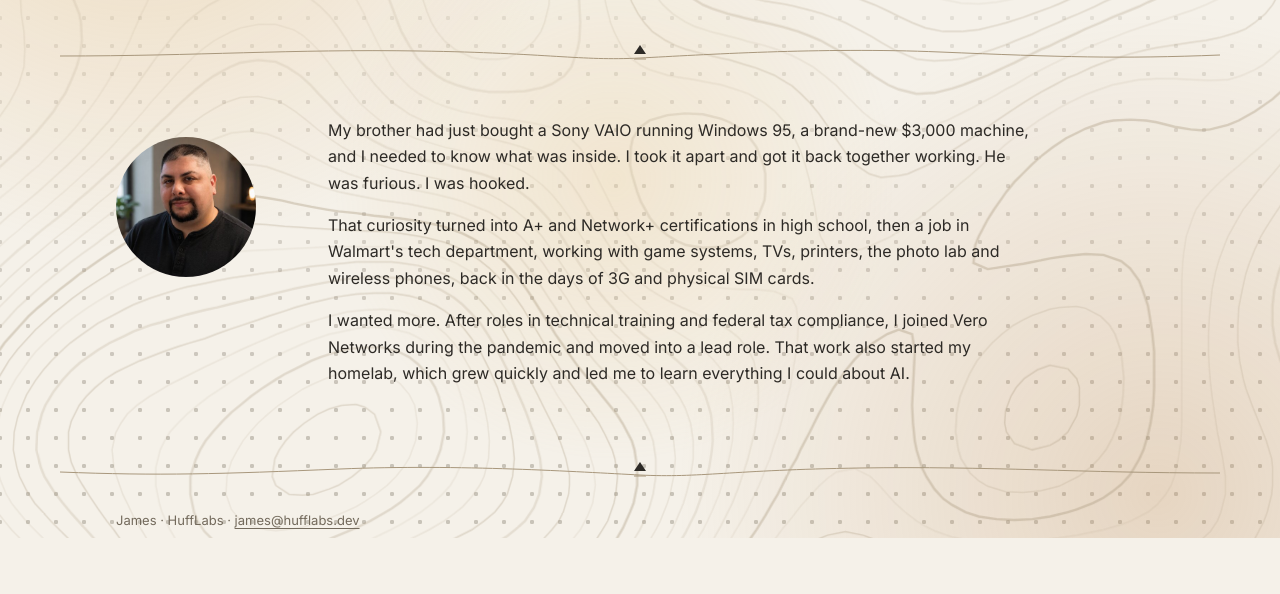
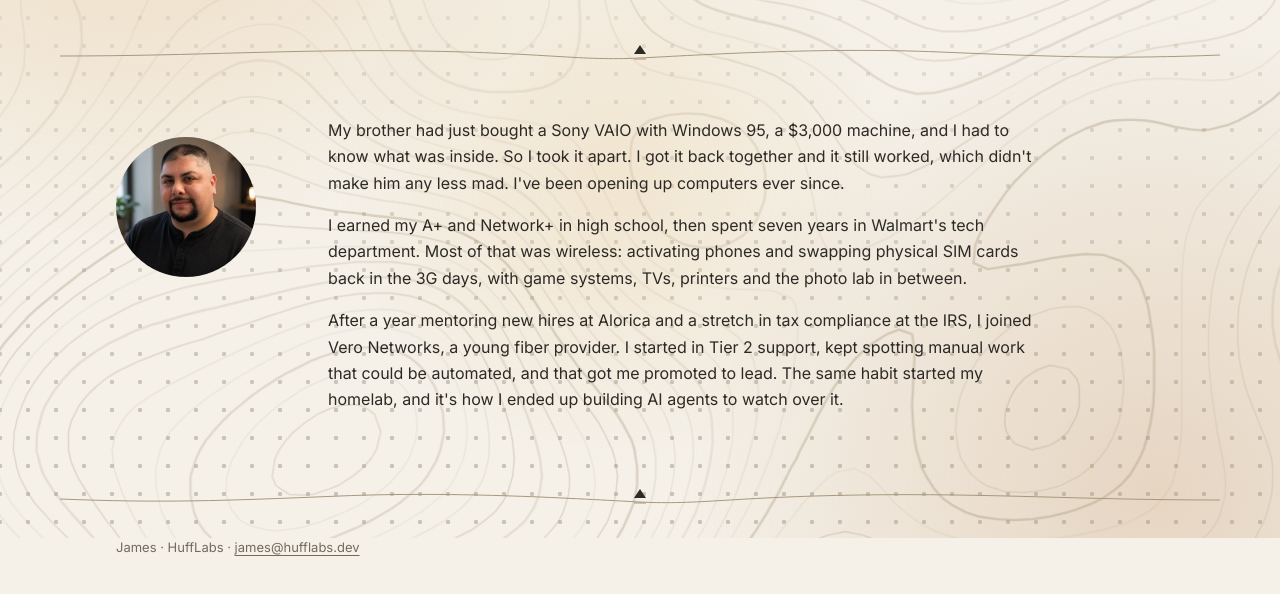
Before and after one commit to n0rthstar88/hufflabs.dev, a plain HTML site: page about/index.html in a window 1280 px wide. Shown: the part 262-856 px from the top of the page. Before the commit the page ends 834 px from the top, so only its background shows below. Drawn offline with Linux system fonts and the light colour scheme.

Commit message:
Rewrite home intro and About story in plainer, more specific words

```diff
--- a/about/index.html
+++ b/about/index.html
@@ -72,9 +72,9 @@
         <img class="portrait" src="/assets/photos/portrait.jpg" width="392" height="392" alt="Portrait of James">
       </div>
       <div>
-        <p>My brother had just bought a Sony VAIO running Windows 95, a brand-new $3,000 machine, and I needed to know what was inside. I took it apart and got it back together working. He was furious. I was hooked.</p>
-        <p>That curiosity turned into A+ and Network+ certifications in high school, then a job in Walmart's tech department, working with game systems, TVs, printers, the photo lab and wireless phones, back in the days of 3G and physical SIM cards.</p>
-        <p>I wanted more. After roles in technical training and federal tax compliance, I joined Vero Networks during the pandemic and moved into a lead role. That work also started my homelab, which grew quickly and led me to learn everything I could about AI.</p>
+        <p>My brother had just bought a Sony VAIO with Windows 95, a $3,000 machine, and I had to know what was inside. So I took it apart. I got it back together and it still worked, which didn't make him any less mad. I've been opening up computers ever since.</p>
+        <p>I earned my A+ and Network+ in high school, then spent seven years in Walmart's tech department. Most of that was wireless: activating phones and swapping physical SIM cards back in the 3G days, with game systems, TVs, printers and the photo lab in between.</p>
+        <p>After a year mentoring new hires at Alorica and a stretch in tax compliance at the IRS, I joined Vero Networks, a young fiber provider. I started in Tier 2 support, kept spotting manual work that could be automated, and that got me promoted to lead. The same habit started my homelab, and it's how I ended up building AI agents to watch over it.</p>
       </div>
     </section>
 
```
Also changed, not shown: index.html (+1 -1 lines).
